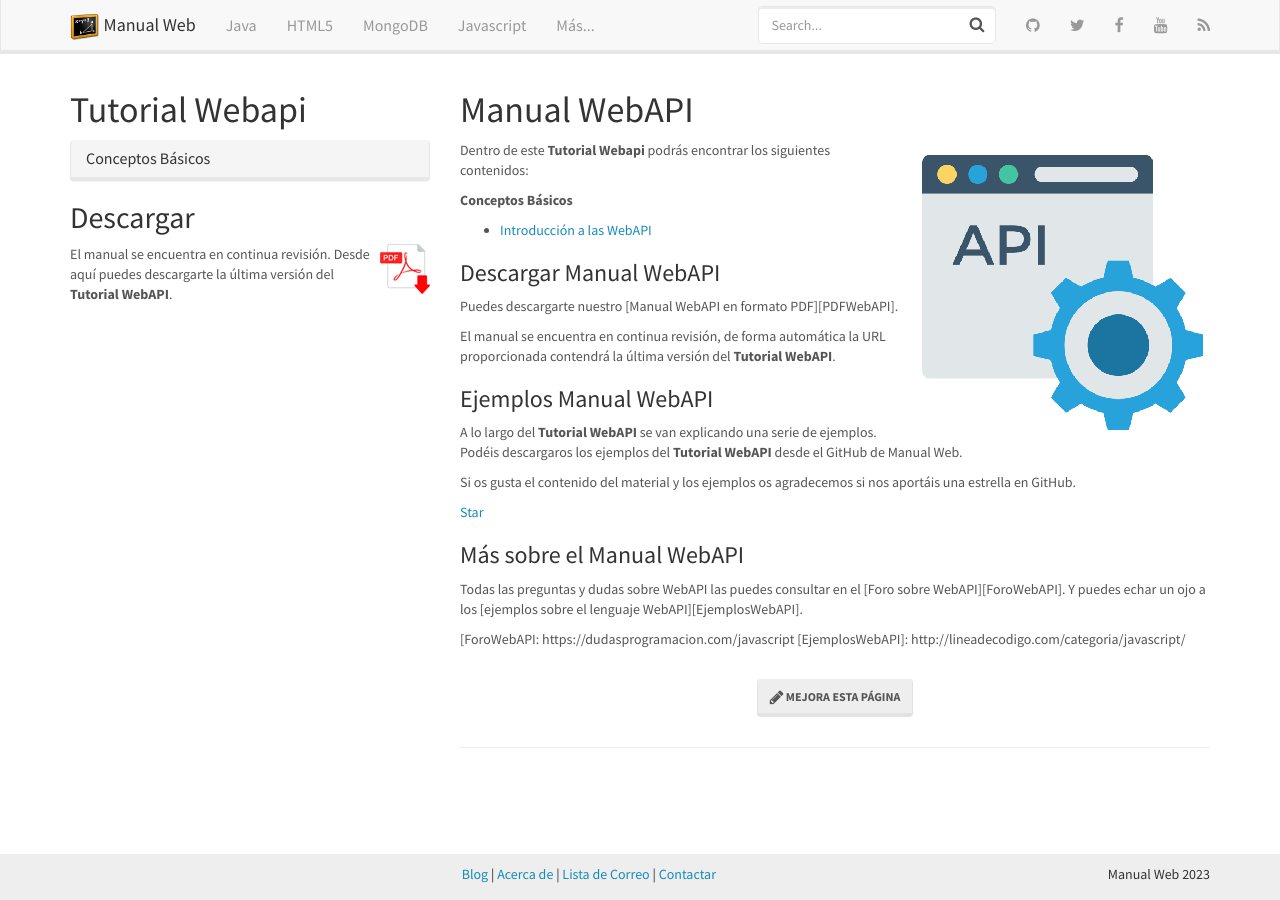
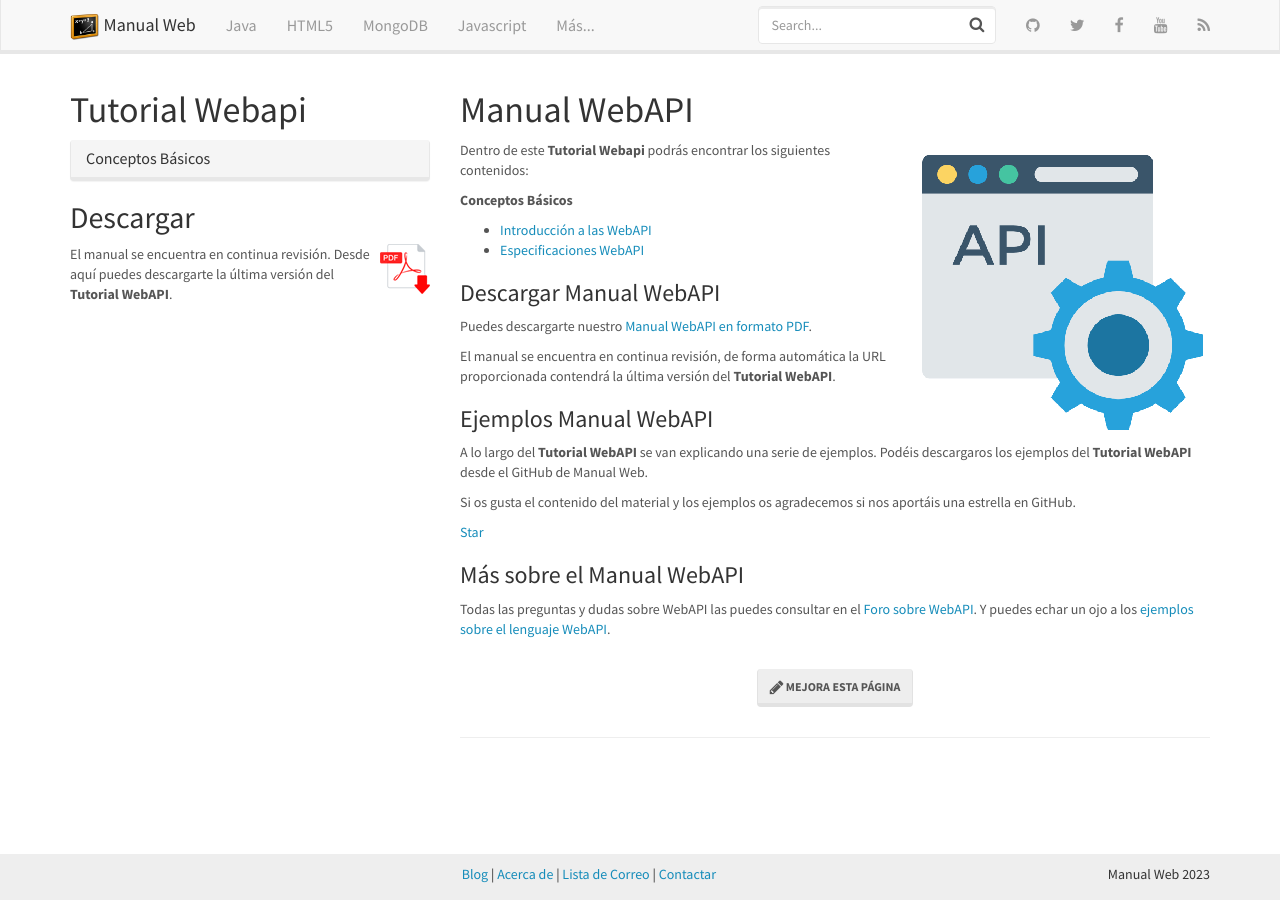
Before and after one commit to manualweb/manualweb, a Jekyll site: the page built from _webapi/index.md, in a window 1280 px wide. Built offline with Jekyll 4.4.1, drawn with Linux system fonts in a browser that asks for light colours; nearby versions of some CDN libraries; part of the change alters nothing that is shown.

Commit message:
Especificaciones WebAPI y Bugs enlaces

```diff
--- a/_data/webapi.yml
+++ b/_data/webapi.yml
@@ -1,3 +1,4 @@
 - title: Conceptos Básicos
   docs:
   - introduccion-a-las-webapi
+  - especificaciones-webapi
--- a/_webapi/index.md
+++ b/_webapi/index.md
@@ -27,6 +27,6 @@ Todas las preguntas y dudas sobre WebAPI las puedes consultar en el [Foro sobre
 
 <script id="github-bjs" src="https://buttons.github.io/buttons.js" async="" defer="defer"></script>
 
-[PDFCSS]: #
-[ForoWebAPI: https://dudasprogramacion.com/javascript
+[PDFWebAPI]: https://www.manualweb.net/WebAPI
+[ForoWebAPI]: https://dudasprogramacion.com/javascript
 [EjemplosWebAPI]: http://lineadecodigo.com/categoria/javascript/
```
